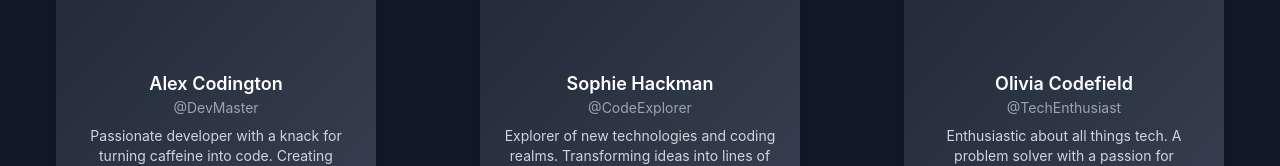
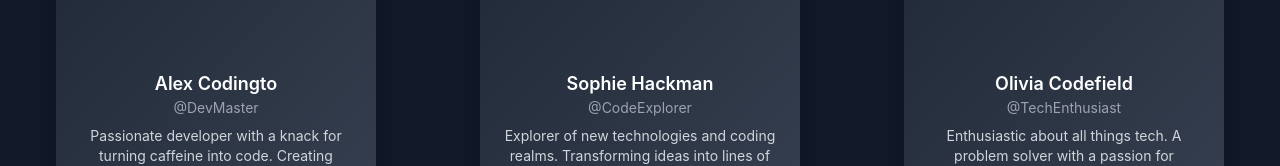
Before and after one commit to onpilot/cra-gh-pages, a React (Create React App) app: page / in a window 1280 px wide. Shown: the part 182-348 px from the top of the page. Built offline with nearby package versions, Linux system fonts and the light colour scheme.

Commit message:
edit bio

```diff
--- a/src/data/profileDetails.js
+++ b/src/data/profileDetails.js
@@ -1,7 +1,7 @@
 export const profileDetails = [
   {
     nickName: "DevMaster",
-    fullName: "Alex Codington",
+    fullName: "Alex Codingto",
     bio: "Passionate developer with a knack for turning caffeine into code. Creating digital wonders and solving problems with elegant solutions.",
     github: "https://www.github.com/",
     twitter: "https://twitter.com/",
```
